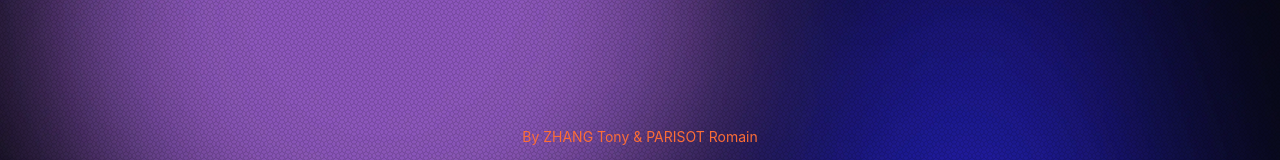
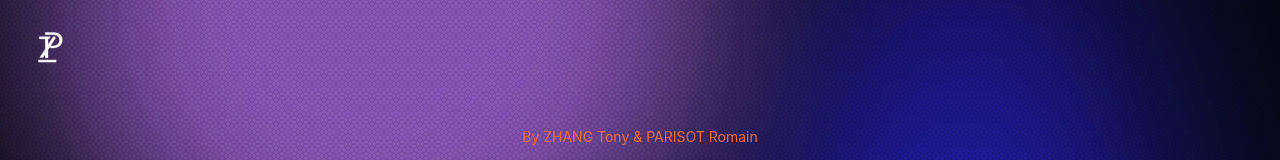
Before and after one commit to AznTufu/landing-next-prisma, a Next.js app: page / in a window 1280 px wide. Shown: the top 160 px of the page. Built offline with nearby package versions, Linux system fonts and the light colour scheme.

Commit message:
feat: add logo

```diff
--- a/src/app/globals.css
+++ b/src/app/globals.css
@@ -140,3 +140,13 @@
   padding-top: 64px;
   padding-bottom: 64px;
 }
+
+.logo {
+  position: fixed;
+  top: 0;
+  left: 0;
+  width: 100px;
+  height: auto;
+  padding: 16px;
+  z-index: 3;
+}
--- a/src/app/page.tsx
+++ b/src/app/page.tsx
@@ -6,10 +6,12 @@ import MainValuesCards from "@/components/MainValuesCards/MainValuesCards";
 import Testimonials from "@/components/Testimonials/Testimonials";
 import TeamPresentation from "@/components/TeamPresentation/TeamPresentation";
 import UserForm from "@/components/UserFrom/UserForm";
+import ZhangParisotLogo from "../../public/img/ZhangParisotLogoBlackNoBg.webp";
 
 export default function Home() {
   return (
-    <div>
+    <div style={{ position: "relative" }}>
+      <Image className="logo" src={ZhangParisotLogo} alt="Logo of the agency" />
       <section className="sectionHero">
         <Hero />
       </section>
```
Also changed, not shown: public/img/ZhangParisotLogoBlackNoBg.webp (added).
